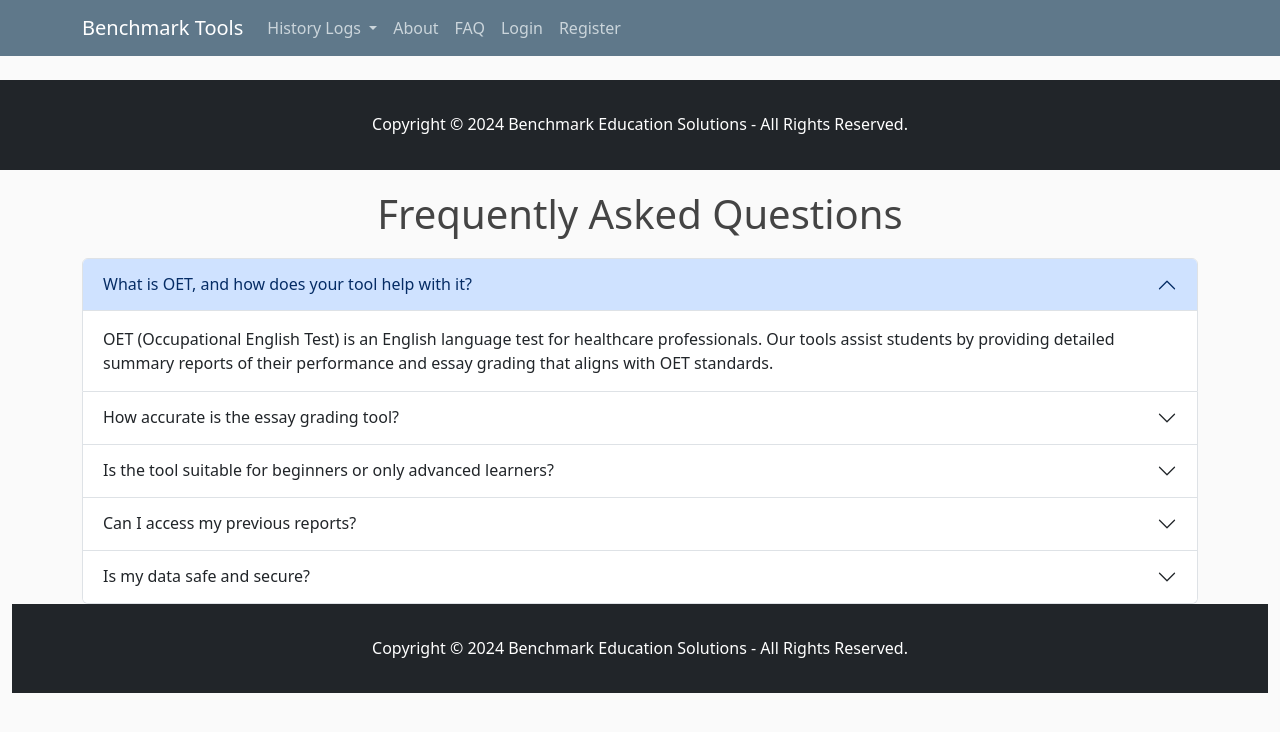
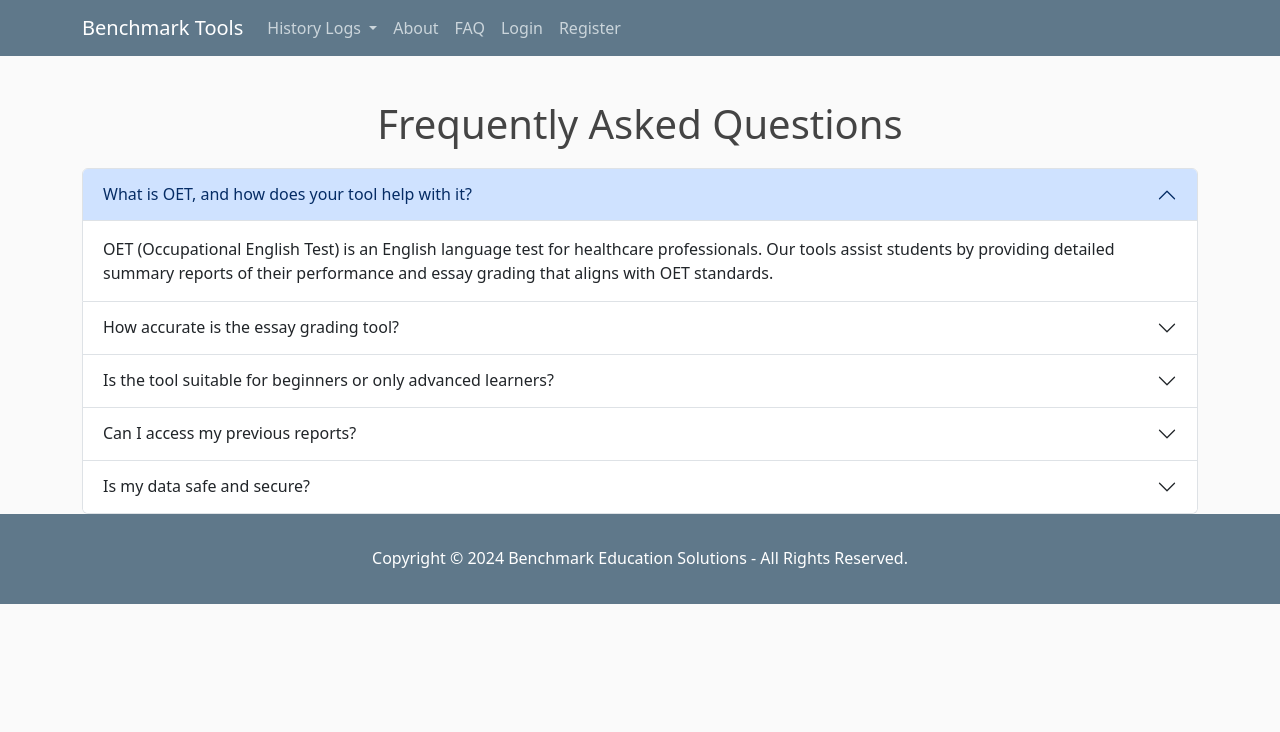
Before and after one commit to AltStingray/Essay-Grading, a Python web app: template templates/faq.html in a window 1280 px wide. Shown: the top 732 px of the page. Run offline with Jinja, Linux system fonts and the light colour scheme; the template is opened without the code that fills it, so the values that code supplies are empty.

Commit message:
Footer fix

```diff
--- a/templates/about.html
+++ b/templates/about.html
@@ -38,8 +38,4 @@
             </p>
         </section>
     </main>
-
-    <footer class="bg-dark text-white text-center py-3">
-        <p>Copyright &copy; 2024 Benchmark Education Solutions - All Rights Reserved.</p>
-    </footer>
 {% endblock content %}
--- a/templates/faq.html
+++ b/templates/faq.html
@@ -86,7 +86,4 @@
         </div>
         </main>
     </div>
-    <footer class="bg-dark text-white text-center py-3">
-        <p>Copyright &copy; 2024 Benchmark Education Solutions - All Rights Reserved.</p>
-    </footer>
 {% endblock content %}
--- a/templates/layout.html
+++ b/templates/layout.html
@@ -47,14 +47,14 @@
           </div>
         </nav>
       </header>
-      <footer class="bg-dark text-white text-center py-3">
-        <p>Copyright &copy; 2024 Benchmark Education Solutions - All Rights Reserved.</p>
-      </footer>
     </div>
   </div>
   <main role="main" class="container-fluid">
     {% block content %}{% endblock %}
   </main>
+  <footer class="bg-steel text-white text-center py-3">
+    <p>Copyright &copy; 2024 Benchmark Education Solutions - All Rights Reserved.</p>
+  </footer>
 <script src="/static/js/grading.js"></script>
 </body>
 </html>
```
